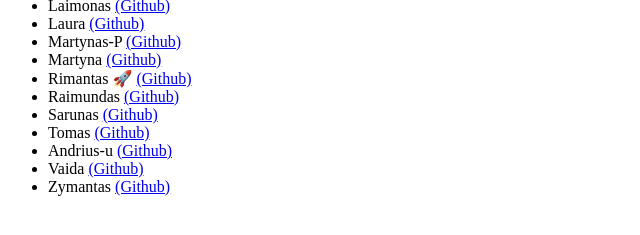
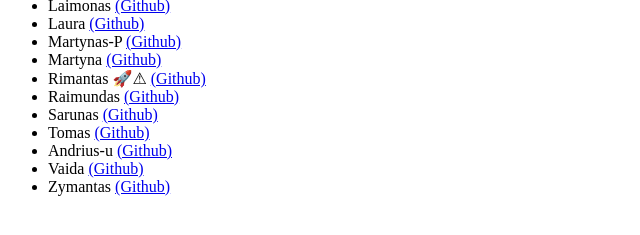
Before and after one commit to gvisis/5-suvestine-online-branch, a plain HTML site: page index.html in a window 1280 px wide. Shown: the part 245-480 px from the top of the page, 0-640 px from the left. Drawn offline with Linux system fonts and the light colour scheme.

Commit message:
Extra emoji

```diff
--- a/index.html
+++ b/index.html
@@ -30,8 +30,8 @@
         <li>
             <span>Emilija</span>
             <a href="https://github.com/ESinkev">(Github)</a>
-      </li>
-      <li>
+        </li>
+        <li>
             <span>Eristida</span>
             <a href="https://github.com/Eristid">(Github)</a>
         </li>
@@ -80,7 +80,7 @@
         <!-- p -->
         <!-- r -->
         <li>
-            <span>Rimantas 🚀</span>
+            <span>Rimantas 🚀⚠</span>
             <a href="https://github.com/belauzas">(Github)</a>
         </li>
         <li>
```
